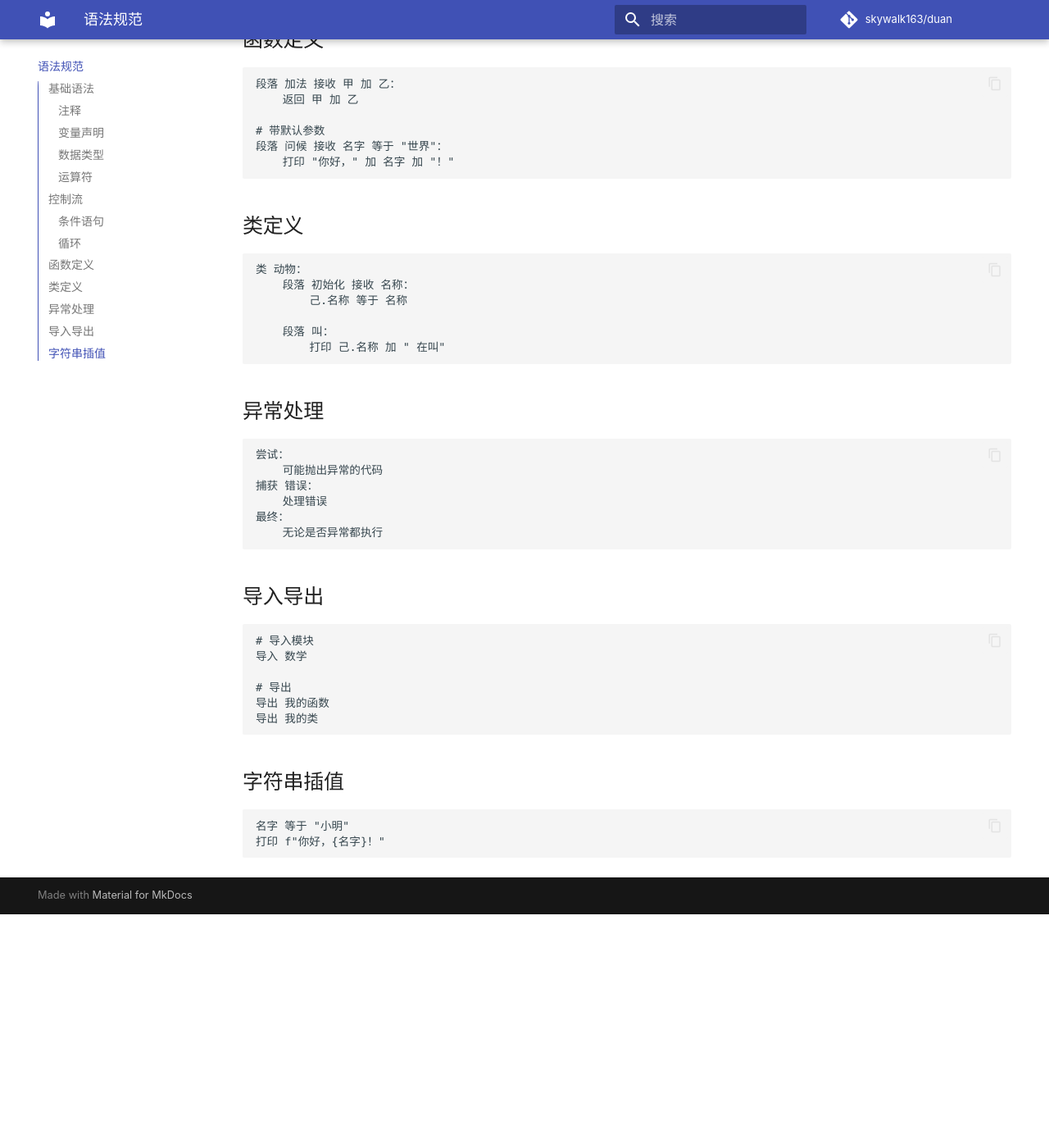
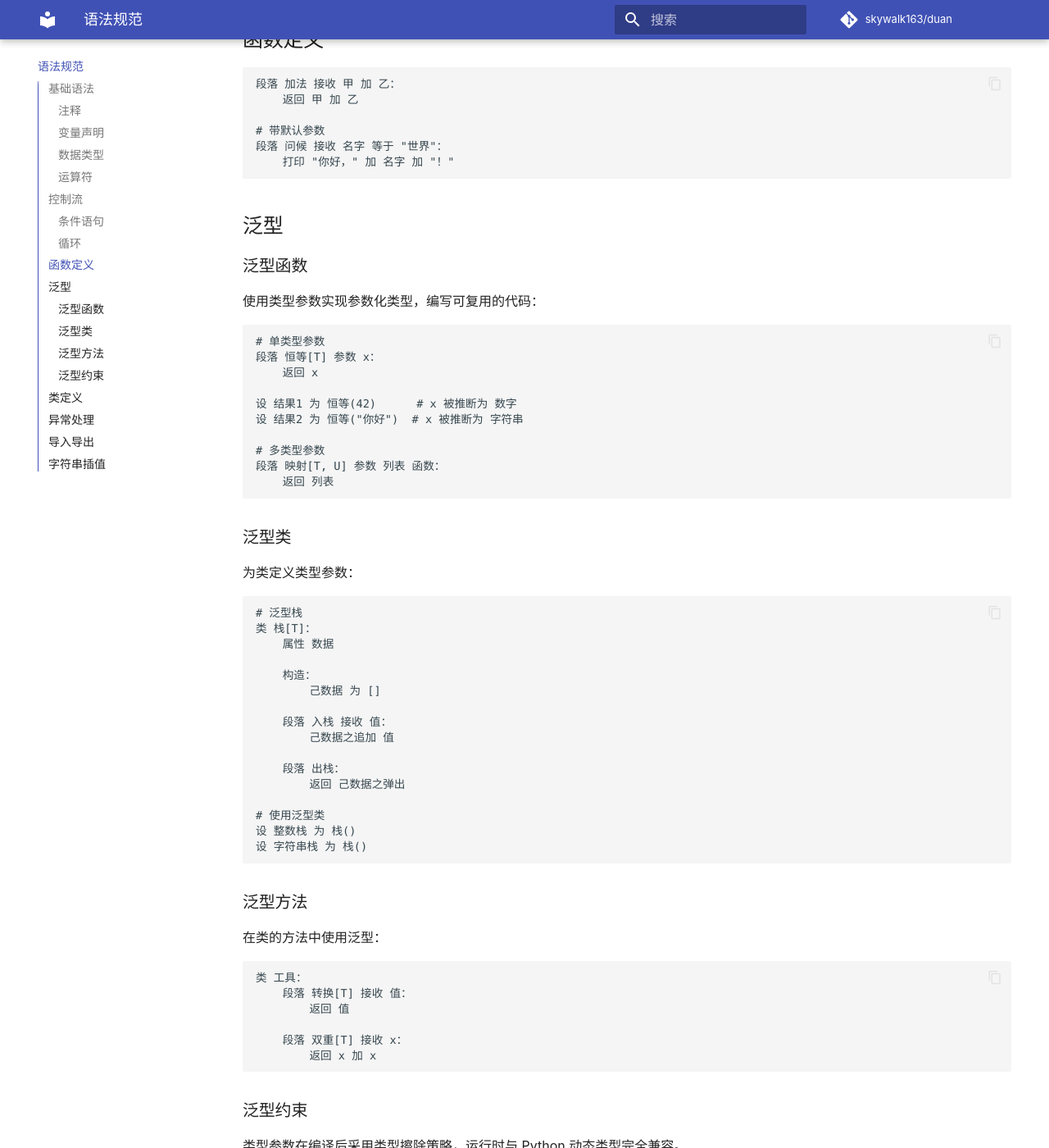
Before and after one commit to skywalk163/duan, an MkDocs documentation site: the page built from docs/syntax.md, in a window 1280 px wide and 1400 px high, scrolled down 1812 px. Shown: the whole window at 82% size. Built offline with MkDocs 1.6.1 and Material for MkDocs 9.7.7, drawn with Linux system fonts in a browser that asks for light colours; some web fonts are replaced; comment, search, counter and statistics services are not loaded; before the commit the page ends 2927 px from its top, so only the background shows below that.

Commit message:
docs: 更新语法规范，添加泛型章节
- 添加泛型函数语法说明
- 添加泛型类语法说明
- 添加泛型方法语法说明
- 说明类型擦除策略

````diff
--- a/docs/syntax.md
+++ b/docs/syntax.md
@@ -82,6 +82,65 @@
     打印 "你好，" 加 名字 加 "！"
 ```
 
+## 泛型
+
+### 泛型函数
+
+使用类型参数实现参数化类型，编写可复用的代码：
+
+```段言
+# 单类型参数
+段落 恒等[T] 参数 x：
+    返回 x
+
+设 结果1 为 恒等(42)      # x 被推断为 数字
+设 结果2 为 恒等("你好")  # x 被推断为 字符串
+
+# 多类型参数
+段落 映射[T, U] 参数 列表 函数：
+    返回 列表
+```
+
+### 泛型类
+
+为类定义类型参数：
+
+```段言
+# 泛型栈
+类 栈[T]：
+    属性 数据
+
+    构造：
+        己数据 为 []
+
+    段落 入栈 接收 值：
+        己数据之追加 值
+
+    段落 出栈：
+        返回 己数据之弹出
+
+# 使用泛型类
+设 整数栈 为 栈()
+设 字符串栈 为 栈()
+```
+
+### 泛型方法
+
+在类的方法中使用泛型：
+
+```段言
+类 工具：
+    段落 转换[T] 接收 值：
+        返回 值
+
+    段落 双重[T] 接收 x：
+        返回 x 加 x
+```
+
+### 泛型约束
+
+类型参数在编译后采用类型擦除策略，运行时与 Python 动态类型完全兼容。
+
 ## 类定义
 
 ```段言
````
